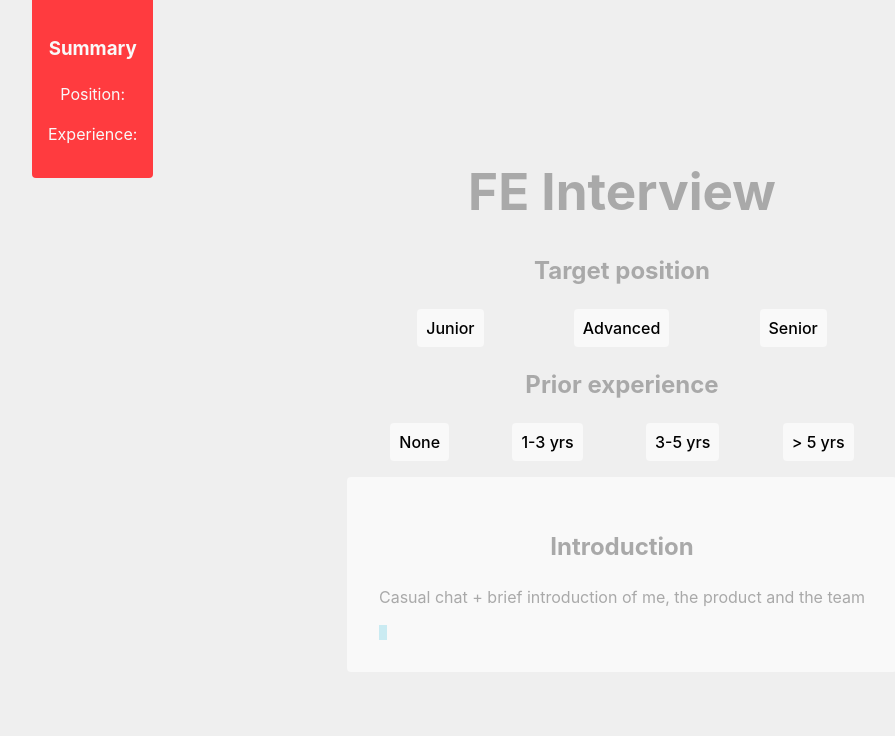
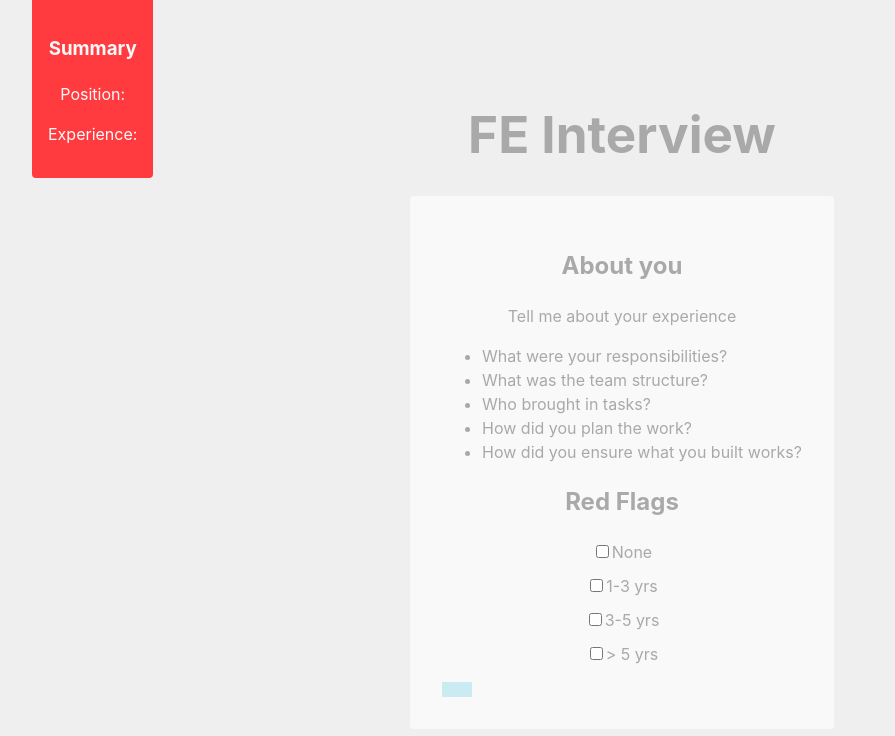
Before and after one commit to mtodorov95/fe-interview, a Vue app: page / in a window 1280 px wide. Shown: the top 736 px of the page, without its empty margins (18-913 px from the left). Built offline with nearby package versions, Linux system fonts and the light colour scheme.

Commit message:
Add Multiple choice

```diff
--- a/src/App.vue
+++ b/src/App.vue
@@ -1,29 +1,56 @@
 <script setup lang="ts">
 import SectionCard from "./components/SectionCard.vue"
 import PillContainer from "./components/PillContainer.vue"
+import MultipleChoice from "./components/MultipleChoice.vue"
 import Summary from "./components/TheSummary.vue"
 import { useStore } from "vuex";
+import { ref } from "vue";
 
 const store = useStore();
+const step = ref(4);
 
 const setPosition = (position: string) => {
     store.dispatch('setTargetPosition', position)
+    incrementStep();
 }
 const setExperience = (exp: string) => {
     store.dispatch('setTargetExperience', exp)
+    incrementStep();
 }
+
+const finishSection = () => incrementStep();
+
+//const incrementStep = () => step.value += 1;
+const incrementStep = () => {};
 </script>
 
 <template>
     <h1 class="title">FE Interview</h1>
     <Summary />
 
-    <PillContainer @select="(selected: string) => setPosition(selected)" header="Target position"
+    <PillContainer v-if="step == 1" @select="(selected: string) => setPosition(selected)" header="Target position"
         :options="['Junior', 'Advanced', 'Senior']" />
-    <PillContainer @select="(selected: string) => setExperience(selected)" header="Prior experience"
+    <PillContainer v-if="step == 2" @select="(selected: string) => setExperience(selected)" header="Prior experience"
         :options="['None', '1-3 yrs', '3-5 yrs', '> 5 yrs']" />
 
-    <SectionCard title="Introduction" description="Casual chat + brief introduction of me, the product and the team" :time="5"/>
+    <SectionCard v-if="step == 3" @done="finishSection()" title="Introduction"
+        description="Casual chat + brief introduction of me, the product and the team" :time="1" />
+    <SectionCard v-if="step == 4" @done="finishSection()" title="About you" description="Tell me about your experience"
+        :time="1">
+        <ul>
+            <li>What were your responsibilities?</li>
+            <li>What was the team structure?</li>
+            <li>Who brought in tasks?</li>
+            <li>How did you plan the work?</li>
+            <li>How did you ensure what you built works?</li>
+        </ul>
+        <MultipleChoice @select="(selected: string) => setExperience(selected)" header="Red Flags"
+            :options="['None', '1-3 yrs', '3-5 yrs', '> 5 yrs']" />
+    </SectionCard>
 </template>
 
-<style scoped></style>
+<style scoped>
+ul {
+    text-align: left;
+}
+</style>
--- /dev/null
+++ b/src/components/MultipleChoice.vue
@@ -0,0 +1,35 @@
+<script setup lang="ts">
+import { ref } from 'vue';
+
+defineProps(
+    {
+        options: {
+            required: true,
+            type: Array<string>
+        }, header: String,
+    }
+)
+
+const selectedOptions = ref([])
+
+</script>
+
+<template>
+    <h2 class="header">{{ header }}</h2>
+    <div class="choice-container">
+        <div class="option" v-for="option in options" :key="option">
+            <input type="checkbox" :id="option" :value="option" v-model="selectedOptions">
+            <label :for="option">{{ option }}</label>
+        </div>
+    </div>
+</template>
+
+<style scoped>
+.choice-container {
+    display: flex;
+    flex-direction: column;
+    gap: 10px;
+    margin-top: 1em;
+    margin-bottom: 1em;
+}
+</style>
--- a/src/components/PillContainer.vue
+++ b/src/components/PillContainer.vue
@@ -1,6 +1,6 @@
 <script setup lang="ts">
 
-defineProps<{ options: string[], header: string }>()
+    defineProps<{ options: string[], header: string }>()
 
 </script>
 
--- a/src/components/SectionCard.vue
+++ b/src/components/SectionCard.vue
@@ -1,6 +1,8 @@
 <script setup lang="ts">
 import { computed } from '@vue/reactivity';
 import { onMounted, ref } from 'vue';
+
+const emit = defineEmits(['done']);
 
 
 const props = defineProps(
@@ -15,6 +17,7 @@ onMounted(() => {
 
         if (timePassed.value >= props.time * 60) {
             clear();
+            emit('done');
         }
     }, 1000)
 });
@@ -24,7 +27,7 @@ const progress = computed(() => (timePassed.value / (props.time * 60)) * 100);
 </script>
 
 <template>
-    <div class="card">
+    <div class="card section">
         <h2>{{ title }}</h2>
         <p class="description">{{ description }}</p>
         <slot></slot>
@@ -33,6 +36,9 @@ const progress = computed(() => (timePassed.value / (props.time * 60)) * 100);
 </template>
 
 <style scoped>
+.section {
+    max-width: 600px;
+}
 .timer {
     max-width: 100%;
     height: 15px;
```
